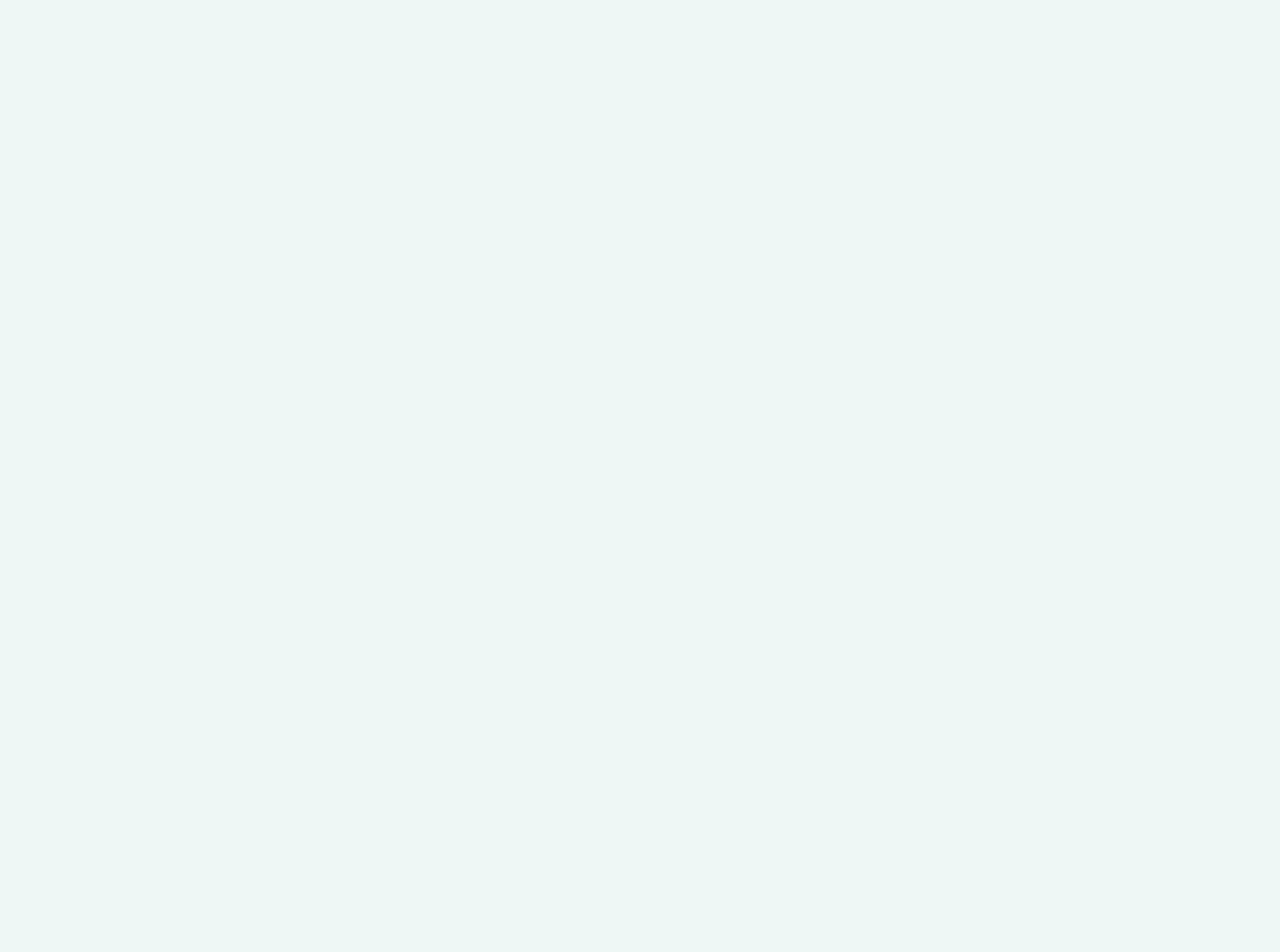
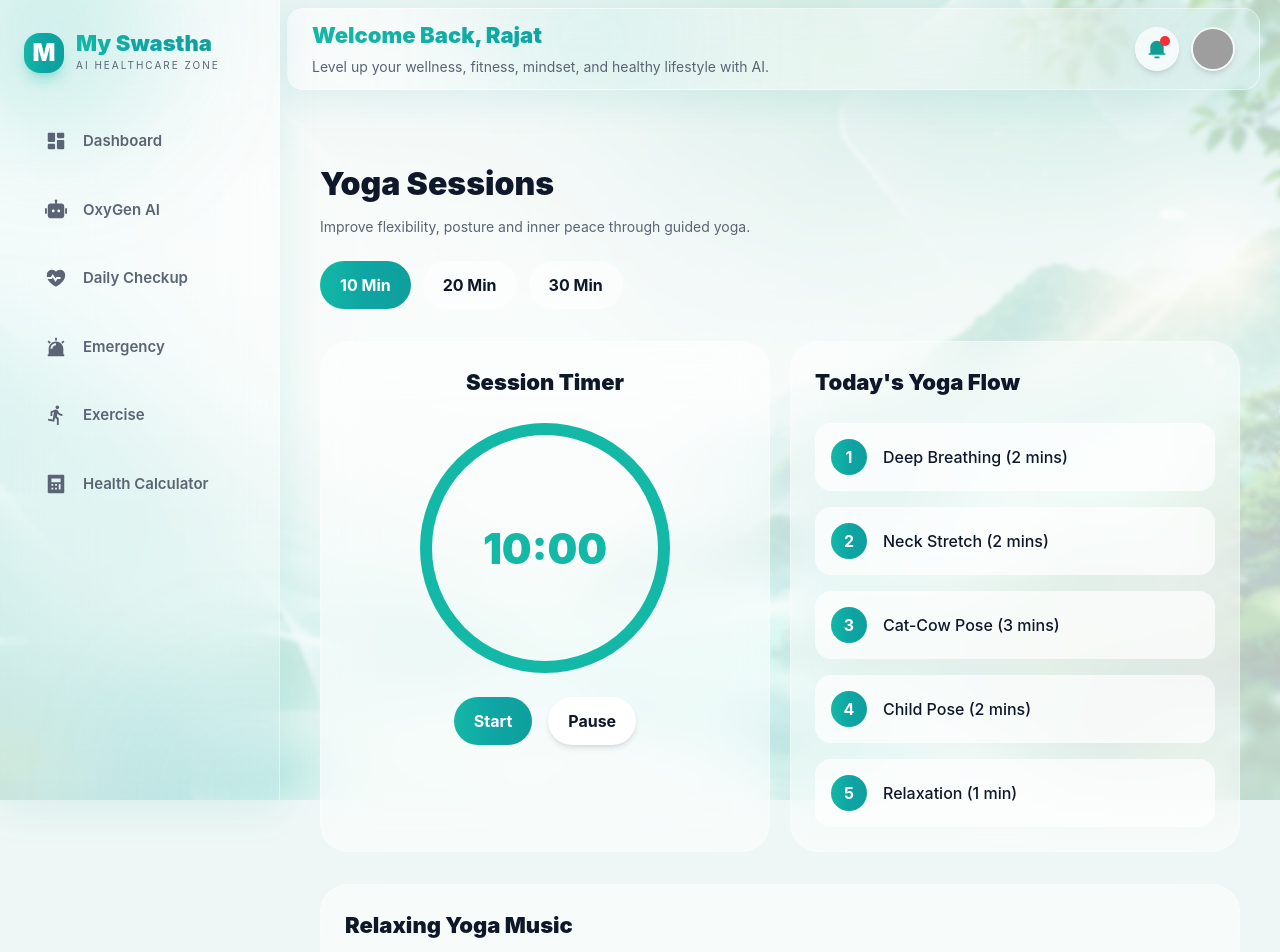
Before and after one commit to rajatghoshrg/my-swastha, a React (Vite) app: page /yoga in a window 1280 px wide. Before the commit this address had no page. Shown: the top 952 px of the page. Before the commit the page ends 800 px from the top, so only its background shows below. Built offline with nearby package versions, Linux system fonts and the light colour scheme; grey boxes are pictures that could not be loaded.

Commit message:
updated yoga page

```diff
--- a/src/pages/exercise/Yoga.jsx
+++ b/src/pages/exercise/Yoga.jsx
@@ -1,12 +1,324 @@
-import React from 'react'
+import React, { useState, useEffect } from 'react'
 
 const Yoga = () => {
 
+    const [selectedTime, setSelectedTime] = useState(10)
+    const [timeLeft, setTimeLeft] = useState(600)
+    const [running, setRunning] = useState(false)
+
+    useEffect(() => {
+
+        let interval
+
+        if (running && timeLeft > 0) {
+
+            interval = setInterval(() => {
+
+                setTimeLeft(prev => prev - 1)
+
+            }, 1000)
+
+        }
+
+        return () => clearInterval(interval)
+
+    }, [running, timeLeft])
+
+    const handleSession = (minutes) => {
+
+        setSelectedTime(minutes)
+        setTimeLeft(minutes * 60)
+        setRunning(false)
+
+    }
+
+    const formatTime = () => {
+
+        const mins = Math.floor(timeLeft / 60)
+        const secs = timeLeft % 60
+
+        return `${mins.toString().padStart(2, "0")}:${secs
+            .toString()
+            .padStart(2, "0")}`
+
+    }
+
     return (
 
-        <div className="pt-[120px] text-white text-4xl">
+        <div className="
+        pt-[70px]
+        pb-10
+        px-4
+        ">
 
-            Yoga Page
+            {/* HEADER */}
+
+            <div>
+
+                <h1 className="
+                text-[32px]
+                font-black
+                text-[var(--text-dark)]">
+
+                    Yoga Sessions
+
+                </h1>
+
+                <p className="
+                mt-2
+                text-[14px]
+                text-[var(--text-gray)]">
+
+                    Improve flexibility, posture and inner peace through guided yoga.
+
+                </p>
+
+            </div>
+
+            {/* SESSION BUTTONS */}
+
+            <div className="
+            flex gap-3
+            mt-6
+            flex-wrap">
+
+                {
+                    [10, 20, 30].map(time => (
+
+                        <button
+                            key={time}
+                            onClick={() => handleSession(time)}
+                            className={`
+                            px-5 py-3
+                            rounded-full
+                            font-bold
+                            transition-all
+
+                            ${selectedTime === time
+
+                                    ? "bg-gradient-to-r from-[#14b8a6] via-[#0ea5a4] to-[#0f9f9c] text-white"
+
+                                    : "bg-white/60 text-[var(--text-dark)]"
+
+                                }`}>
+
+                            {time} Min
+
+                        </button>
+
+                    ))
+                }
+
+            </div>
+
+            {/* MAIN AREA */}
+
+            <div className="
+            grid
+            lg:grid-cols-2
+            gap-5
+            mt-8">
+
+                {/* TIMER */}
+
+                <div className="
+                rounded-[28px]
+                p-6
+                bg-white/50
+                backdrop-blur-xl
+                border border-white/30">
+
+                    <h2 className="
+                    text-[22px]
+                    font-black
+                    text-center">
+
+                        Session Timer
+
+                    </h2>
+
+                    <div className="
+                    w-[250px]
+                    h-[250px]
+                    mx-auto
+                    mt-6
+                    rounded-full
+                    border-[12px]
+                    border-[#14b8a6]
+                    flex items-center justify-center">
+
+                        <span className="
+                        text-[42px]
+                        font-black
+                        text-[#14b8a6]">
+
+                            {formatTime()}
+
+                        </span>
+
+                    </div>
+
+                    <div className="
+                    flex justify-center
+                    gap-4
+                    mt-6">
+
+                        <button
+                            onClick={() => setRunning(true)}
+                            className="
+                            px-5 py-3
+                            rounded-full
+                            bg-gradient-to-r
+                            from-[#14b8a6]
+                            via-[#0ea5a4]
+                            to-[#0f9f9c]
+                            text-white
+                            font-bold">
+
+                            Start
+
+                        </button>
+
+                        <button
+                            onClick={() => setRunning(false)}
+                            className="
+                            px-5 py-3
+                            rounded-full
+                            bg-white
+                            shadow-md
+                            font-bold">
+
+                            Pause
+
+                        </button>
+
+                    </div>
+
+                </div>
+
+                {/* YOGA FLOW */}
+
+                <div className="
+                rounded-[28px]
+                p-6
+                bg-white/50
+                backdrop-blur-xl
+                border border-white/30">
+
+                    <h2 className="
+                    text-[22px]
+                    font-black">
+
+                        Today's Yoga Flow
+
+                    </h2>
+
+                    <div className="
+                    mt-6
+                    flex flex-col gap-4">
+
+                        {
+                            [
+                                "Deep Breathing (2 mins)",
+                                "Neck Stretch (2 mins)",
+                                "Cat-Cow Pose (3 mins)",
+                                "Child Pose (2 mins)",
+                                "Relaxation (1 min)"
+                            ].map((step, index) => (
+
+                                <div
+                                    key={index}
+                                    className="
+                                    flex items-center gap-4
+                                    p-4
+                                    rounded-2xl
+                                    bg-white/70">
+
+                                    <div className="
+                                    w-9 h-9
+                                    rounded-full
+                                    bg-gradient-to-r
+                                    from-[#14b8a6]
+                                    via-[#0ea5a4]
+                                    to-[#0f9f9c]
+                                    text-white
+                                    flex items-center justify-center
+                                    font-bold">
+
+                                        {index + 1}
+
+                                    </div>
+
+                                    <p className="font-medium">
+
+                                        {step}
+
+                                    </p>
+
+                                </div>
+
+                            ))
+                        }
+
+                    </div>
+
+                </div>
+
+            </div>
+
+            {/* MUSIC */}
+
+            <div className="
+            mt-8
+            rounded-[28px]
+            p-6
+            bg-white/50
+            backdrop-blur-xl
+            border border-white/30">
+
+                <h2 className="
+                text-[22px]
+                font-black">
+
+                    Relaxing Yoga Music
+
+                </h2>
+
+                <audio
+                    controls
+                    className="w-full mt-5">
+
+                    <source
+                        src="/audio/yoga-music.mp3"
+                        type="audio/mpeg"
+                    />
+
+                </audio>
+
+                <div className="
+                flex gap-3
+                flex-wrap
+                mt-5">
+
+                    <button className="px-4 py-2 rounded-full bg-[#14b8a6]/10">
+                        🌲 Forest
+                    </button>
+
+                    <button className="px-4 py-2 rounded-full bg-[#14b8a6]/10">
+                        🌧 Rain
+                    </button>
+
+                    <button className="px-4 py-2 rounded-full bg-[#14b8a6]/10">
+                        🌊 Ocean
+                    </button>
+
+                    <button className="px-4 py-2 rounded-full bg-[#14b8a6]/10">
+                        🎵 Meditation
+                    </button>
+
+                </div>
+
+            </div>
 
         </div>
 
--- a/src/routes/AppRoutes.jsx
+++ b/src/routes/AppRoutes.jsx
@@ -11,6 +11,7 @@ import Checkup from "../pages/Checkup";
 import Emergency from "../pages/Emergency";
 
 import Exercise from "../pages/exercise/Exercise";
+import Yoga from "../pages/exercise/Yoga";
 
 import Calculators from "../pages/calculators/Calculators";
 
@@ -68,13 +69,13 @@ function AppRoutes() {
                     element={<Exercise />}
                 />
 
-                {/* Exercise Session Pages
+                {/* Exercise Session Pages */}
                 <Route
                     path="/yoga"
                     element={<Yoga />}
                 />
 
-                <Route
+                {/* <Route
                     path="/meditation"
                     element={<Meditation />}
                 />
```
